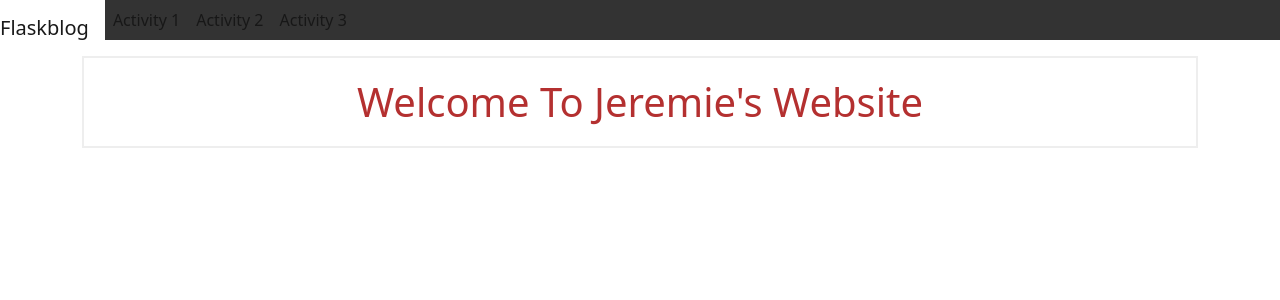
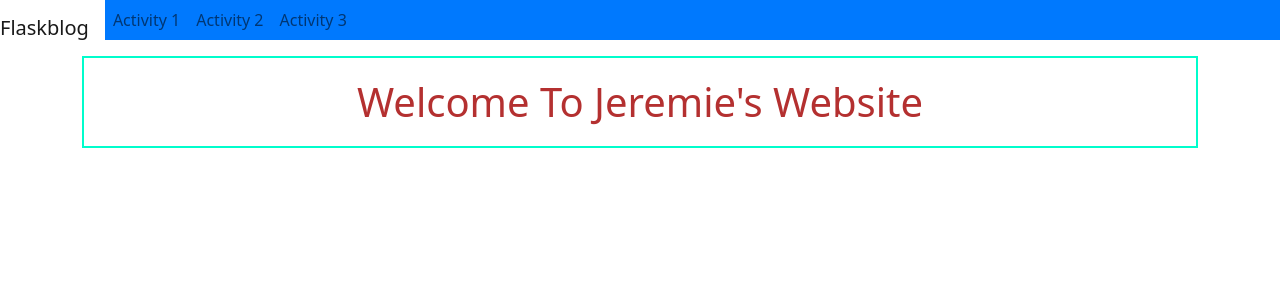
Before and after one commit to MrParba/ITEL-304, a Flask app: page / in a window 1280 px wide. Shown: the top 300 px of the page. Run offline with Flask 2, Linux system fonts and the light colour scheme.

Commit message:
Update style.css

```diff
--- a/activity4/static/css/style.css
+++ b/activity4/static/css/style.css
@@ -1,5 +1,5 @@
 h1{
-    border: 2px #EEEEEE solid;
+    border: 2px #00fdcc solid;
     color: #b43030;
     text-align: center;
     padding: 20px;
@@ -16,7 +16,7 @@
     margin: 0;
     padding: 0;
     overflow: hidden;
-    background-color: #333;
+    background-color: #0079FEFF;
     position: fixed;
     top: 0;
     width: 100%;
@@ -26,11 +26,11 @@
 }
 li a {
     display: block;
-    color: white;
+    color: #f9f6f6;
     text-align: center;
     padding: 14px 16px;
     text-decoration: none;
 }
 li a:hover:not(.active) {
-    background-color: #111;
+    background-color: #00FDC2FF;
 }
```
